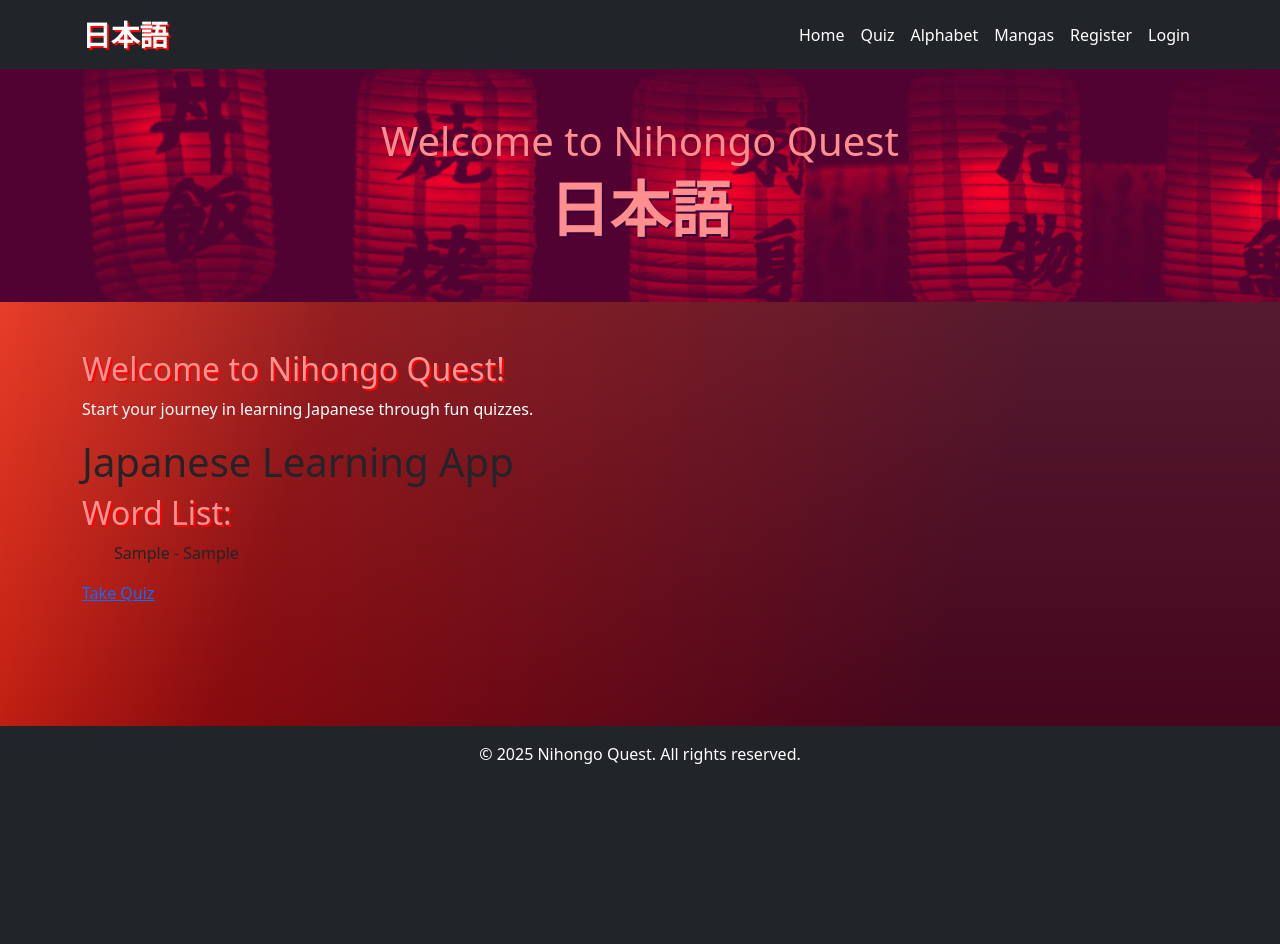
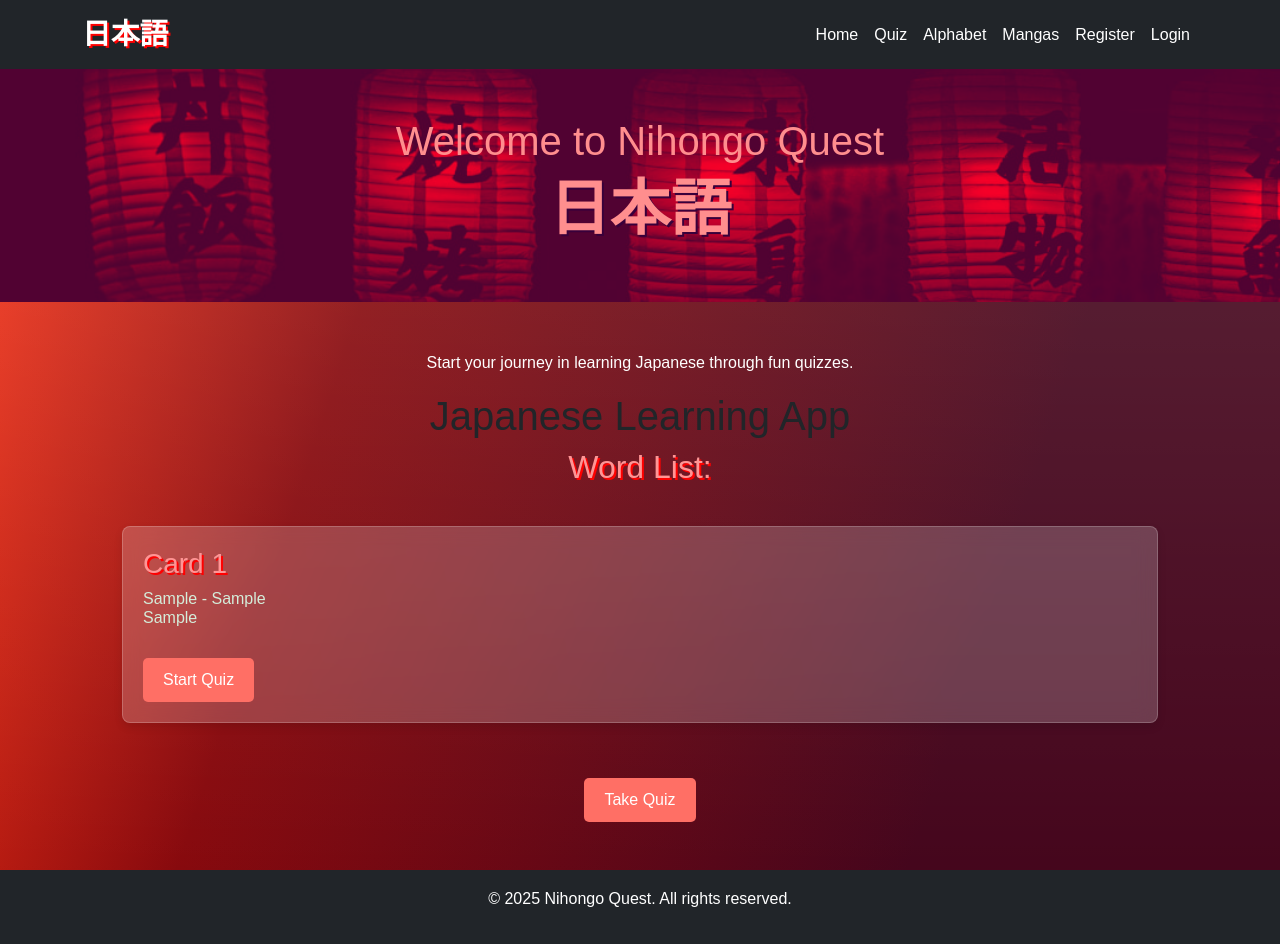
Before and after one commit to ToniEstarlich/Nihongo-Quest, a Flask app: page / in a window 1280 px wide. Before the commit the page ends 764 px from the top, so only its background shows below. Run offline with Flask 3, Linux system fonts and the light colour scheme; tables that the repository leaves empty hold one stand-in row (values such as "Sample post"); some libraries are stand-ins or nearby versions.

Commit message:
add the memory cards

```diff
--- a/app.py
+++ b/app.py
@@ -43,39 +43,42 @@ def index():
 @app.route("/quiz", methods=["GET", "POST"])
 @login_required
 def quiz():
-    words = Word.query.all() #Assuming have a World model in the database
+    card_id = request.args.get('card_id', 1, type=int)  # Default to 1 if no card_id is given
+    words = Word.query.all()
+
+    # Select the words for the chosen card (groups of 5 words)
+    start_index = (card_id - 1) * 5
+    selected_words = words[start_index:start_index + 5]
     feedback = {}
 
     if request.method == "POST":
-        answers ={}
         correct_answers = 0
         total_questions = 0
+        answers = {}
 
-        for word in Word.query.all():
+        for word in selected_words:
             answer_key = f"answer_{word.id}"
             user_answer = request.form.get(answer_key, "").strip()
-            correct_answer =word.english.strip() # Assuming the correct is stored in 'english' column
+            correct_answer = word.english.strip()
 
             if user_answer.lower() == correct_answer.lower():
-                correct_answers +=1 # Count correct answers
+                correct_answers += 1
 
-            total_questions +=1 #Count total questions
-            answers[word.id] = user_answer #Store the user's answer
+            total_questions += 1
+            answers[word.id] = user_answer
 
-        # Provide feedback based on the number of correct answers
         if correct_answers == total_questions:
-            flash("Perfect score! All answers are correct. 🎉","success")
+            flash("Perfect score! All answers are correct. 🎉", "success")
         elif correct_answers > 0:
-            flash(f"{correct_answers} correct answers. keep practicing!💪" "warning")
+            flash(f"{correct_answers} correct answers. Keep practicing! 💪", "warning")
         else:
-            flash("No correct answers. keep practicing! 💪", "danger")
+            flash("No correct answers. Keep practicing! 💪", "danger")
 
-        return redirect(url_for("index"))  # Redirect to home page after processing answers
+        return redirect(url_for("index"))
 
-    elif request.method == "GET":
-        # Display fro GET request
-        words = Word.query.all() # Fetch all words from the database
-    return render_template("quiz.html", words=words)
+    return render_template("quiz.html", selected_words=selected_words, card_id=card_id, feedback=feedback)
+
+
 
 # Register
 @app.route("/register", methods=["GET", "POST"])
--- a/models/word.py
+++ b/models/word.py
@@ -6,6 +6,7 @@ class Word(db.Model):
     id = db.Column(db.Integer, primary_key=True)
     japanese = db.Column(db.String(100), nullable=False)
     english = db.Column(db.String(100), nullable=False)
+    pronunciation = db.Column(db.String(100))
 
     def __repr__(self):
-        return f"<Word {self.japanese} - {self.english}>"
+        return f"<Word {self.japanese} - {self.english} - Pronunciation: {self.pronunciation}>"
--- a/static/css/base.css
+++ b/static/css/base.css
@@ -5,14 +5,10 @@
 }
 
 html, body {
-    min-height: 100vh;
-    margin: 0;
-    display: flex;
-    flex-direction: column;
+
     background-color: #ff793b;
     background: linear-gradient(108deg, #ff3314 0%, #86070b 29%, #43031a 75%);
 }
-
 
 header {
     background-image: url(/static/images/duotone-lamp.png);
--- a/static/css/style.css
+++ b/static/css/style.css
@@ -1,26 +1,89 @@
+/* General Styles */
 body {
     font-family: Arial, sans-serif;
+    margin: 0;
+    padding: 0;
     text-align: center;
-    margin: 20px;
 }
 
-ul {
-    list-style-type: none;
+/* Flashcards Container */
+.flashcards-container {
+    display: grid;
+    grid-template-columns: repeat(auto-fit, minmax(250px, 1fr));
+    gap: 20px;
+    margin: 20px;
+    padding: 20px;
 }
 
-a {
-    color: blue;
-    text-decoration: none;
+/* Flashcard Style */
+.flashcard {
+    border: 1px solid rgba(255, 255, 255, 0.2);
+    background: rgba(255, 255, 255, 0.2); /* Adjust transparency */
+    backdrop-filter: blur(10px); /* Frosted glass effect */
+    border-radius: 10px;
+    box-shadow: 0 4px 8px rgba(0, 0, 0, 0.1);
+    border-radius: 8px;
+    padding: 20px;
+    text-align: left;
+    transition: transform 0.2s ease-in-out;
+    color: #d4edda;
 }
 
-/* Quiz html style */
-
-.correct {
-    background: #d4edda;
-    border-color: #c3e6cb;
+/* Flashcard Hover Effect */
+.flashcard:hover {
+    transform: translateY(-10px);
 }
 
-.incorrect {
-    background-color: #f8d7da; /* Light red */
-    border-color: #f5c6cb;
+/* Word List */
+.flashcard ul {
+    list-style-type: none;
+    padding: 0;
 }
+
+.flashcard li {
+    font-size: 18px;
+    margin-bottom: 8px;
+}
+
+/* Quiz Button */
+.quiz-btn {
+    display: inline-block;
+    margin-top: 15px;
+    padding: 10px 20px;
+    background-color: #ff6f65;
+    color: white;
+    text-decoration: none;
+    border-radius: 5px;
+    font-size: 16px;
+}
+
+.quiz-btn:hover {
+    background-color: #74003a;
+}
+
+/* Flash Message Styles */
+.flashes {
+    list-style: none;
+    padding: 0;
+}
+
+.flash {
+    padding: 10px;
+    margin: 10px 0;
+    border-radius: 5px;
+}
+
+.flash.success {
+    background-color: #d4edda;
+    color: #10ff44;
+}
+
+.flash.warning {
+    background-color: #fff3cd;
+    color: #856404;
+}
+
+.flash.danger {
+    background-color: #f8d7da;
+    color: #721c24;
+}
--- a/templates/base.html
+++ b/templates/base.html
@@ -10,6 +10,7 @@
 
     <!-- Custom CSS -->
     <link rel="stylesheet" href="{{ url_for('static', filename='css/base.css') }}">
+    <link rel="stylesheet" href="{{ url_for('static', filename='css/style.css') }}">
     <link rel="stylesheet" href="{{ url_for('static', filename='css/alphabet.css') }}">
 </head>
 <body class="bg-gradient">
--- a/templates/index.html
+++ b/templates/index.html
@@ -12,7 +12,7 @@
     {% block title %}Home - Nihongo Quest{% endblock %}
 
     {% block content %}
-    <h2>Welcome to Nihongo Quest!</h2>
+
     <p>Start your journey in learning Japanese through fun quizzes.</p>
     <h1>Japanese Learning App</h1>
 
@@ -28,13 +28,26 @@
     {% endwith %}
 
     <h2>Word List:</h2>
-    <ul>
-        {% for word in words %}
-            <li>{{ word.japanese }} - {{ word.english }}</li>
+    <div class="flashcards-container">
+        {% for i in range(0, words|length, 5) %}
+            <div class="flashcard">
+                <h3>Card {{ loop.index }}</h3>
+                <ul>
+                    {% for word in words[i:i+5] %}
+                        <li>
+                            <h6>{{ word.japanese }} - {{ word.english }}
+                            {% if word.pronunciation %}
+                                <br> {{ word.pronunciation }}</h6>
+                            {% endif %}
+                        </li>
+                    {% endfor %}
+                </ul>
+                <a href="{{ url_for('quiz', card_id=loop.index) }}" class="quiz-btn">Start Quiz</a>
+            </div>
         {% endfor %}
-    </ul>
+    </div>
 
-    <a href="/quiz">Take Quiz</a>
+    <a href="/quiz" class="quiz-btn">Take Quiz</a>
     {% endblock %}
 </body>
 </html>
```
Also changed, not shown: templates/quiz.html (+18 -13 lines), README.md.
